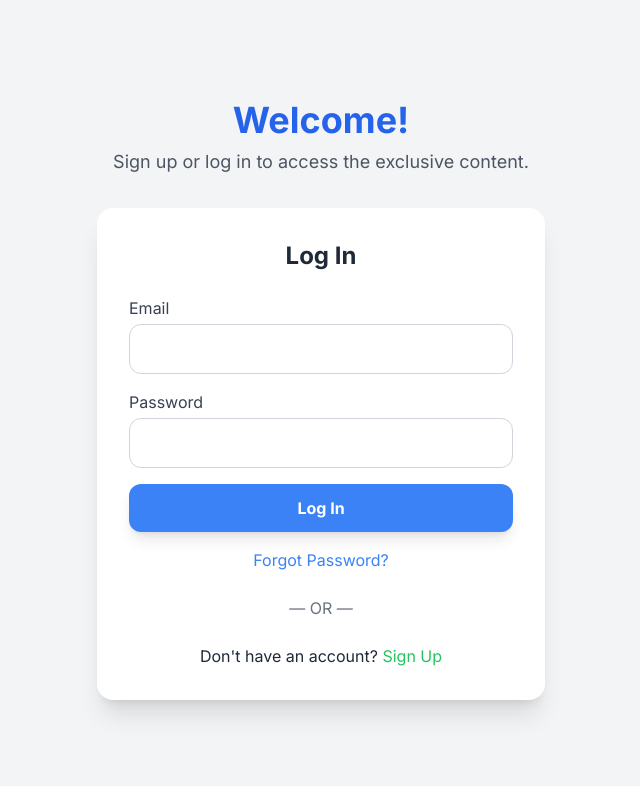
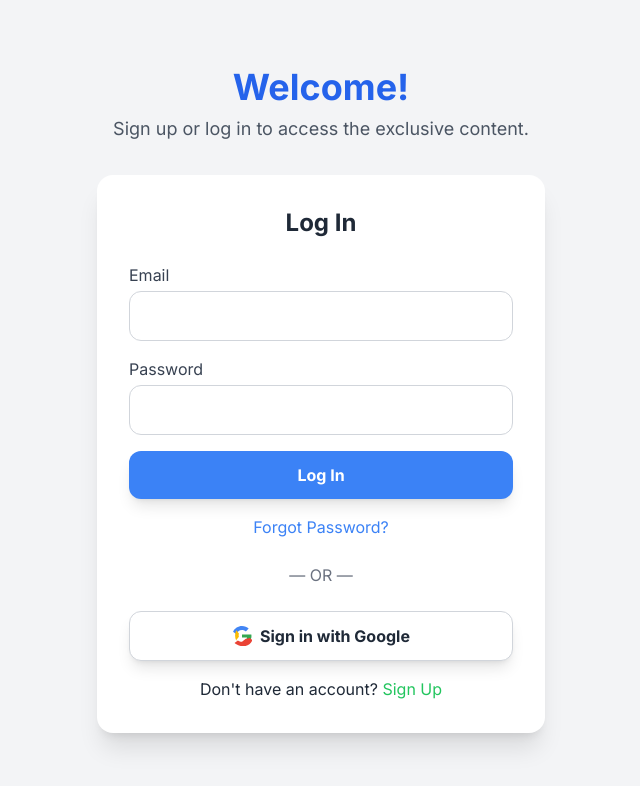
Before and after one commit to jivo-tech/doctor-portal, a React (Vite) app: page / in a window 1280 px wide. Shown: the top 786 px of the page, without its empty margins (319-959 px from the left). Built offline with nearby package versions, Linux system fonts and the light colour scheme; no server answers.

Commit message:
Update App.jsx
Added google auth flow

```diff
--- a/src/App.jsx
+++ b/src/App.jsx
@@ -1,6 +1,6 @@
 import React, { useState, useEffect } from 'react';
 import { initializeApp } from 'firebase/app';
-import { getAuth, createUserWithEmailAndPassword, signInWithEmailAndPassword, onAuthStateChanged, signInWithCustomToken, signOut, sendPasswordResetEmail } from 'firebase/auth';
+import { getAuth, createUserWithEmailAndPassword, signInWithEmailAndPassword, onAuthStateChanged, signInWithCustomToken, signOut, sendPasswordResetEmail, GoogleAuthProvider, signInWithPopup } from 'firebase/auth';
 import { getFirestore, collection, addDoc, serverTimestamp } from 'firebase/firestore';
 
 // IMPORTANT: This is your specific Firebase configuration.
@@ -15,38 +15,32 @@ const firebaseConfig = {
 };
 
 const initialAuthToken = typeof __initial_auth_token !== 'undefined' ? __initial_auth_token : null;
-// FIX: Using the projectId as the appId to ensure the Firestore path is correct.
 const appId = firebaseConfig.projectId;
-
 
 // Initialize Firebase App and Services
 const app = initializeApp(firebaseConfig);
 const auth = getAuth(app);
 const db = getFirestore(app);
+const googleProvider = new GoogleAuthProvider();
 
 // The Notion page URL to redirect to.
 const NOTION_PAGE_URL = 'https://www.notion.so/Your-Notion-Page-ID';
 
-// Main App component
 const App = () => {
-  // State variables for form inputs, user, and authentication status
   const [email, setEmail] = useState('');
   const [password, setPassword] = useState('');
   const [user, setUser] = useState(null);
   const [loading, setLoading] = useState(true);
   const [error, setError] = useState('');
   const [message, setMessage] = useState('');
-  const [view, setView] = useState('login'); // 'login', 'signup', 'forgotPassword'
+  const [view, setView] = useState('login');
 
-  // Effect to handle initial authentication state and sign-in
   useEffect(() => {
     console.log("App component loaded. Listening for auth state changes.");
-    // Listen for changes in the authentication state
     const unsubscribe = onAuthStateChanged(auth, async (currentUser) => {
       console.log("Auth state changed. Current user:", currentUser);
       setUser(currentUser);
       setLoading(false);
-      // Attempt to sign in with the custom token if it exists and the user is not authenticated yet.
       if (!currentUser && initialAuthToken) {
         try {
           console.log("Attempting sign-in with custom token.");
@@ -56,14 +50,12 @@ const App = () => {
         }
       }
     });
-    // Cleanup the listener when the component unmounts
     return () => {
       console.log("Cleaning up auth state listener.");
       unsubscribe();
     };
   }, []);
 
-  // Function to handle user sign-up
   const handleSignUp = async (e) => {
     e.preventDefault();
     console.log("Sign up button clicked.");
@@ -81,7 +73,6 @@ const App = () => {
     }
   };
 
-  // Function to handle user login
   const handleLogin = async (e) => {
     e.preventDefault();
     console.log("Log in button clicked.");
@@ -89,12 +80,10 @@ const App = () => {
     setMessage('');
     try {
       const userCredential = await signInWithEmailAndPassword(auth, email, password);
-      // After a successful login, log the event and then redirect
       if (userCredential.user) {
         await logUserLogin(userCredential.user.uid);
       }
       setMessage('Login successful! Redirecting...');
-      // Use setTimeout to give a moment for the message to display before redirecting
       setTimeout(() => {
         window.location.href = NOTION_PAGE_URL;
       }, 1000);
@@ -104,13 +93,32 @@ const App = () => {
     }
   };
 
-  // Function to log the user login event in Firestore
+  const handleGoogleLogin = async () => {
+    console.log("Google login button clicked.");
+    setError('');
+    setMessage('');
+    try {
+      const userCredential = await signInWithPopup(auth, googleProvider);
+      if (userCredential.user) {
+        await logUserLogin(userCredential.user.uid);
+      }
+      setMessage('Login successful! Redirecting...');
+      setTimeout(() => {
+        window.location.href = NOTION_PAGE_URL;
+      }, 1000);
+    } catch (e) {
+      console.error('Google login failed:', e);
+      setError('Google login failed: ' + e.message);
+    }
+  };
+
   const logUserLogin = async (userId) => {
     try {
       const loginCollectionPath = `/artifacts/${appId}/public/data/user_logins`;
       await addDoc(collection(db, loginCollectionPath), {
         userId: userId,
         timestamp: serverTimestamp(),
+        provider: 'Google' // Add provider for tracking
       });
       console.log("Login event successfully logged to Firestore.");
     } catch (e) {
@@ -118,7 +126,6 @@ const App = () => {
     }
   };
 
-  // Function to handle user sign-out
   const handleSignOut = async () => {
     console.log("Sign out button clicked.");
     try {
@@ -131,7 +138,6 @@ const App = () => {
     }
   };
 
-  // Function to handle password reset request
   const handlePasswordReset = async (e) => {
     e.preventDefault();
     console.log("Forgot password link clicked. Sending reset email.");
@@ -148,7 +154,6 @@ const App = () => {
     }
   };
 
-  // If the authentication state is still loading, display a loading message
   if (loading) {
     return (
       <div className="flex items-center justify-center min-h-screen bg-gray-100">
@@ -157,7 +162,6 @@ const App = () => {
     );
   }
 
-  // Render the appropriate view based on the current state
   const renderView = () => {
     if (user) {
       return (
@@ -303,7 +307,20 @@ const App = () => {
             <div className="my-6 text-center text-gray-500">
               <p>— OR —</p>
             </div>
-            <p className="text-center">
+            <button
+                onClick={handleGoogleLogin}
+                className="w-full flex items-center justify-center bg-white border border-gray-300 text-gray-800 font-bold py-3 px-6 rounded-xl transition duration-300 transform hover:scale-105 shadow-lg"
+              >
+                <svg className="w-5 h-5 mr-2" viewBox="0 0 48 48" xmlns="http://www.w3.org/2000/svg">
+                  <path fill="#4285F4" d="M24 9.5c3.54 0 6.71 1.22 9.21 3.6l6.85-6.85C35.9 2.38 30.47 0 24 0 14.62 0 6.51 5.48 2.56 13.56l7.92 6.16C12.44 14.75 17.06 9.5 24 9.5z"></path>
+                  <path fill="#34A853" d="M46.74 24c0-1.28-.11-2.55-.3-3.77H24v7.54h12.16c-.47 2.64-2.07 4.97-4.43 6.55l7.92 6.16c4.56-4.24 7.23-10.43 7.23-17.77z"></path>
+                  <path fill="#FBBC04" d="M10.45 33.72l6.16-7.92c-.88-2.6-.88-5.38 0-7.98l-6.16-7.92c-4.04 8.08-4.04 17.68 0 25.82z"></path>
+                  <path fill="#EA4335" d="M24 38.07c-3.66 0-7.05-1.19-9.96-3.21l-7.92 6.16c5.58 4.7 12.83 7.55 20.88 7.55 10.95 0 18.73-6.1 22.19-14.93l-7.23-5.63c-2.36 1.77-5.32 2.87-8.88 2.87z"></path>
+                  <path d="M0 0h48v48H0z" fill="none"></path>
+                </svg>
+                Sign in with Google
+              </button>
+            <p className="text-center mt-4">
               Don't have an account?{' '}
               <button onClick={() => setView('signup')} className="text-green-500 hover:underline">
                 Sign Up
```
